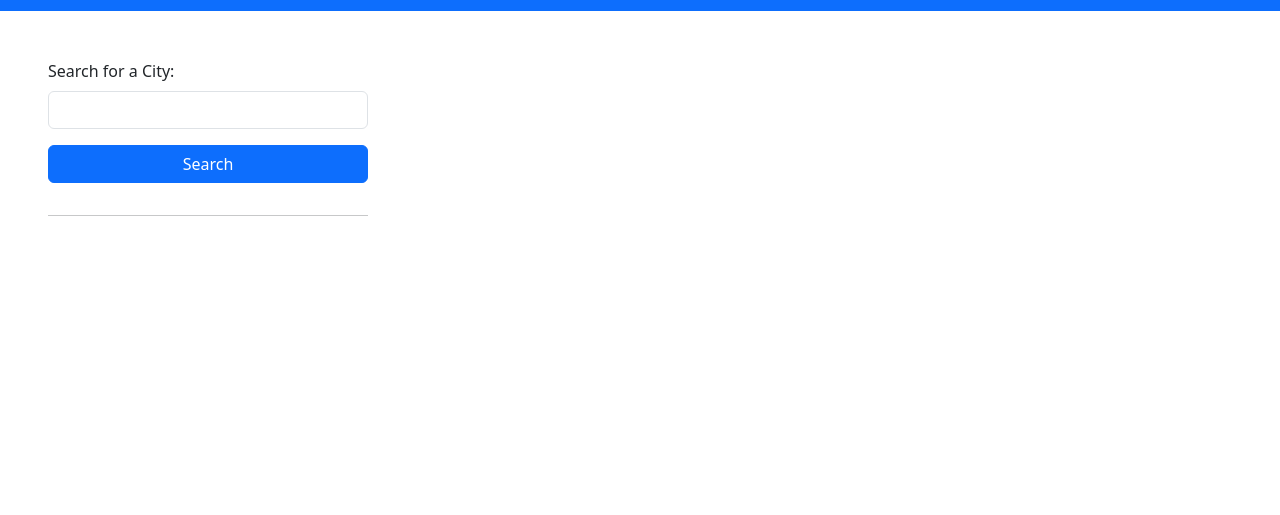
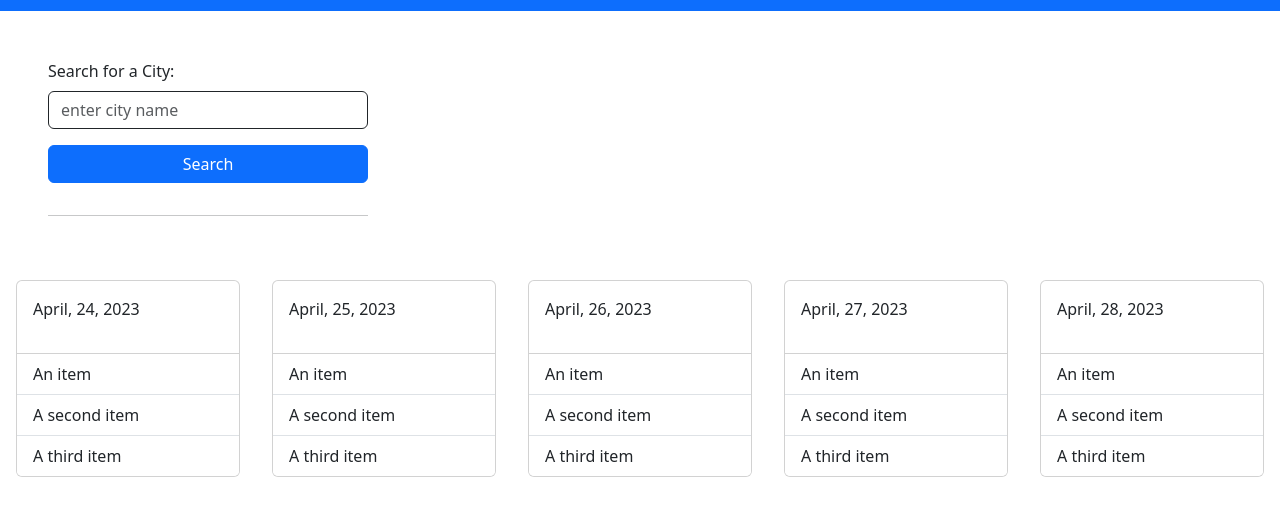
Before and after one commit to VinceR66/weather06, a plain HTML site: page index.html in a window 1280 px wide. Shown: the part 61-576 px from the top of the page. Drawn offline with nearby package versions, Linux system fonts and the light colour scheme; no server answers.

Commit message:
added cards and dates

```diff
--- a/index.html
+++ b/index.html
@@ -24,16 +24,80 @@
     <form>
         <div class="w-25 m-5">
             <label for="exampleInputEmail1" class="form-label">Search for a City:</label>
-            <input type="email" class="form-control" id="exampleInputEmail1" aria-describedby="emailHelp">
-            <button type="search" class="btn btn-primary w-100 my-3">Search</button>
+            <input name='city' type="text" placeholder='enter city name' class="form-control border border-dark"
+                id="cityInput" aria-describedby="emailHelp">
+            <button type="submit" class="btn btn-primary w-100 my-3">Search</button>
             <hr class="hr">
         </div>
     </form>
 
-
-
-
-
+    <div class="d-flex flex-row justify-content-end">
+        <div class="card m-3" style="width: 18rem;">
+            <div class="card-body">
+                <p id="dateToday"></p>
+            </div>
+            <!--
+            <img src="..." class="card-img-top" alt="...">
+            -->
+            <ul class="list-group list-group-flush">
+                <li class="list-group-item">An item</li>
+                <li class="list-group-item">A second item</li>
+                <li class="list-group-item">A third item</li>
+            </ul>
+        </div>
+        <div class="card m-3" style="width: 18rem;">
+            <div class="card-body">
+                <p id="dateTomorrow"></p>
+            </div>
+            <!--
+            <img src="..." class="card-img-top" alt="...">
+            -->
+            <ul class="list-group list-group-flush">
+                <li class="list-group-item">An item</li>
+                <li class="list-group-item">A second item</li>
+                <li class="list-group-item">A third item</li>
+            </ul>
+        </div>
+        <div class="card m-3" style="width: 18rem;">
+            <div class="card-body">
+                <p id="dateDay3"></p>
+            </div>
+            <!--
+            <img src="..." class="card-img-top" alt="...">
+            -->
+            <ul class="list-group list-group-flush">
+                <li class="list-group-item">An item</li>
+                <li class="list-group-item">A second item</li>
+                <li class="list-group-item">A third item</li>
+            </ul>
+        </div>
+        <div class="card m-3" style="width: 18rem;">
+            <div class="card-body">
+                <p id="dateDay4"></p>
+            </div>
+            <!--
+            <img src="..." class="card-img-top" alt="...">
+            -->
+            <ul class="list-group list-group-flush">
+                <li class="list-group-item">An item</li>
+                <li class="list-group-item">A second item</li>
+                <li class="list-group-item">A third item</li>
+            </ul>
+        </div>
+        <div class="card m-3" style="width: 18rem;">
+            <div class="card-body">
+                <p id="dateDay5"></p>
+            </div>
+            <!--
+            <img src="..." class="card-img-top" alt="...">
+            -->
+            <ul class="list-group list-group-flush">
+                <li class="list-group-item">An item</li>
+                <li class="list-group-item">A second item</li>
+                <li class="list-group-item">A third item</li>
+            </ul>
+        </div>
+    </div>
     <!--
     //container on left side
     //form in left side container - input box and search button
@@ -44,7 +108,13 @@
     //5 cards under container under header - cards in a row
 
 -->
-
+    <script>
+        document.getElementById("dateToday").innerHTML = dayjs().format('MMMM, D, YYYY');
+        document.getElementById("dateTomorrow").innerHTML = dayjs().add(1, 'day').format('MMMM, D, YYYY');
+        document.getElementById("dateDay3").innerHTML = dayjs().add(2, 'day').format('MMMM, D, YYYY');
+        document.getElementById("dateDay4").innerHTML = dayjs().add(3, 'day').format('MMMM, D, YYYY');
+        document.getElementById("dateDay5").innerHTML = dayjs().add(4, 'day').format('MMMM, D, YYYY');
+    </script>
     <script src="./assets/script.js"></script>
     </script>
 </body>
```
Also changed, not shown: assets/script.js (+4 -3 lines).
